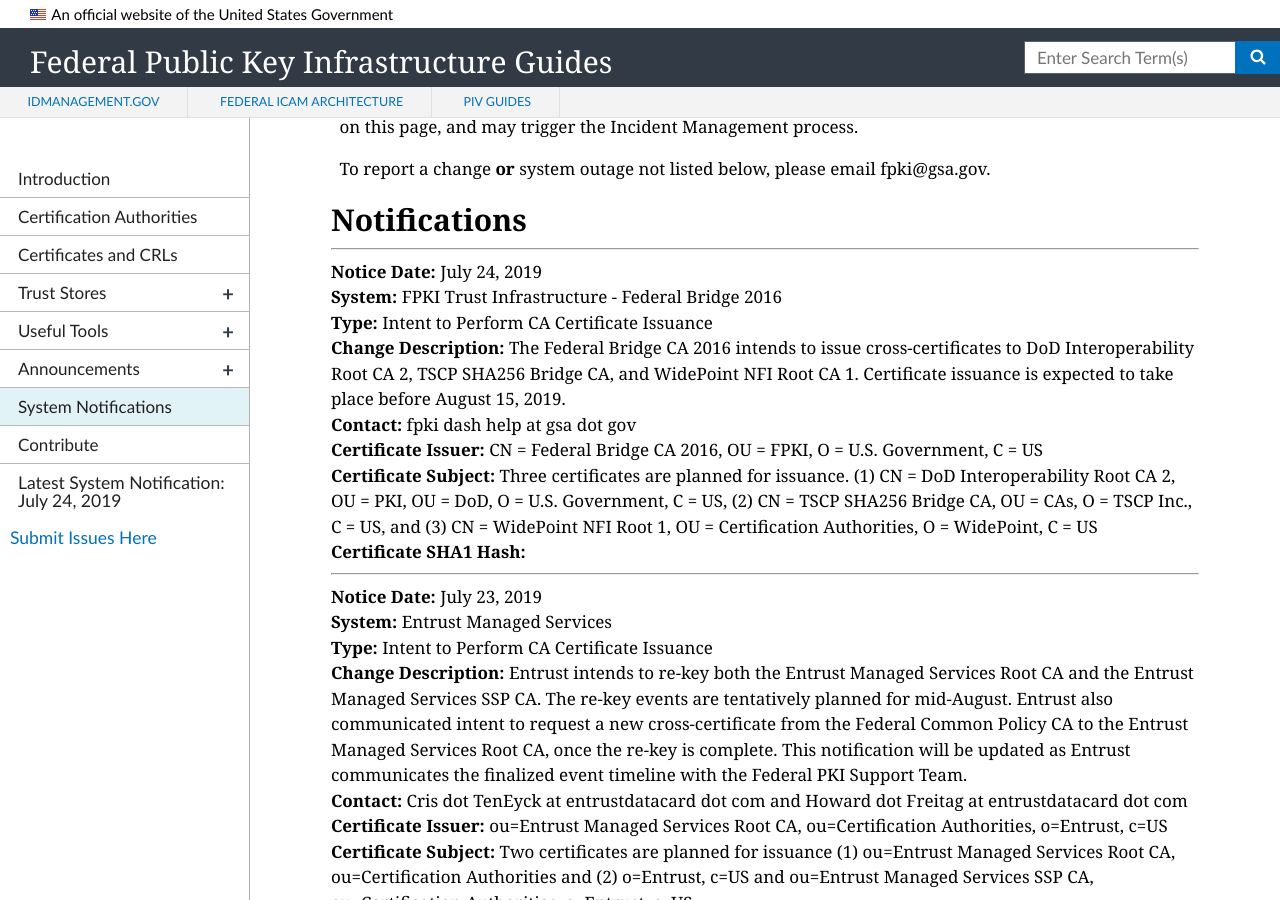
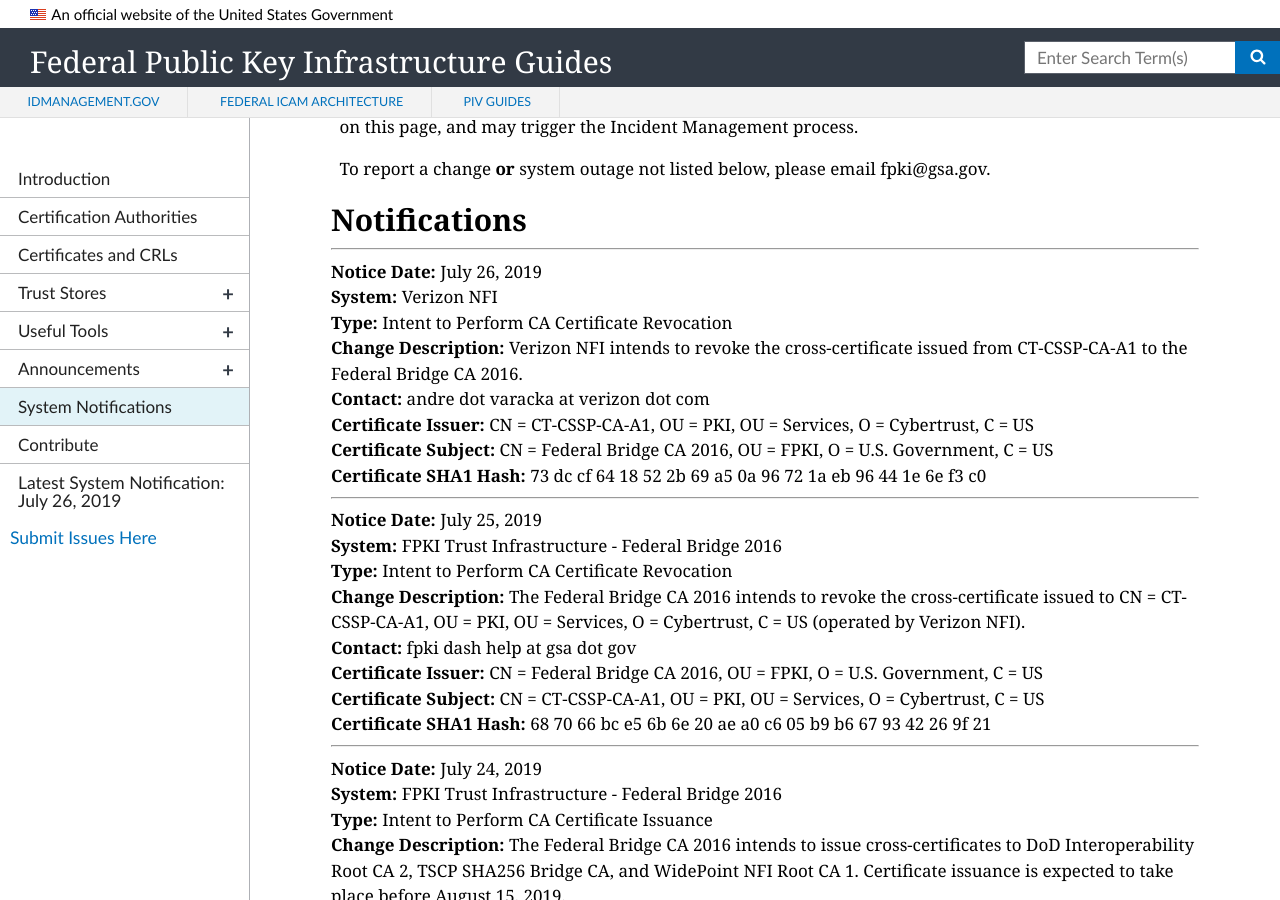
Before and after one commit to GSA/fpki-guides, a Jekyll site: the page built from pages/fpki_notifications.md, in a window 1280 px wide and 900 px high, scrolled down 672 px. Built offline with Jekyll 4.4.1, drawn with Linux system fonts in a browser that asks for light colours; nearby versions of some CDN libraries.

Commit message:
Update notifications.yml

```diff
--- a/_data/notifications.yml
+++ b/_data/notifications.yml
@@ -1165,6 +1165,24 @@
   sia_uri:
   ocsp_uri:
 
+- notice_date: July 25, 2019
+  change_type: Intent to Perform CA Certificate Revocation
+  system: FPKI Trust Infrastructure - Federal Bridge 2016
+  change_description: The Federal Bridge CA 2016 intends to revoke the cross-certificate issued to CN = CT-CSSP-CA-A1, OU = PKI, OU = Services, O = Cybertrust, C = US (operated by Verizon NFI).
+  contact: fpki dash help at gsa dot gov
+  ca_certificate_hash: 68 70 66 bc e5 6b 6e 20 ae a0 c6 05 b9 b6 67 93 42 26 9f 21
+  ca_certificate_issuer: CN = Federal Bridge CA 2016, OU = FPKI, O = U.S. Government, C = US
+  ca_certificate_subject: CN = CT-CSSP-CA-A1, OU = PKI, OU = Services, O = Cybertrust, C = US
+
+- notice_date: July 26, 2019
+  change_type: Intent to Perform CA Certificate Revocation
+  system: Verizon NFI
+  change_description: Verizon NFI intends to revoke the cross-certificate issued from CT-CSSP-CA-A1 to the Federal Bridge CA 2016.
+  contact: andre dot varacka at verizon dot com
+  ca_certificate_hash: 73 dc cf 64 18 52 2b 69 a5 0a 96 72 1a eb 96 44 1e 6e f3 c0
+  ca_certificate_issuer: CN = CT-CSSP-CA-A1, OU = PKI, OU = Services, O = Cybertrust, C = US
+  ca_certificate_subject: CN = Federal Bridge CA 2016, OU = FPKI, O = U.S. Government, C = US
+
 #- notice_date:
 #  change_type: CA Certificate Issuance
 #  start_datetime:
```
